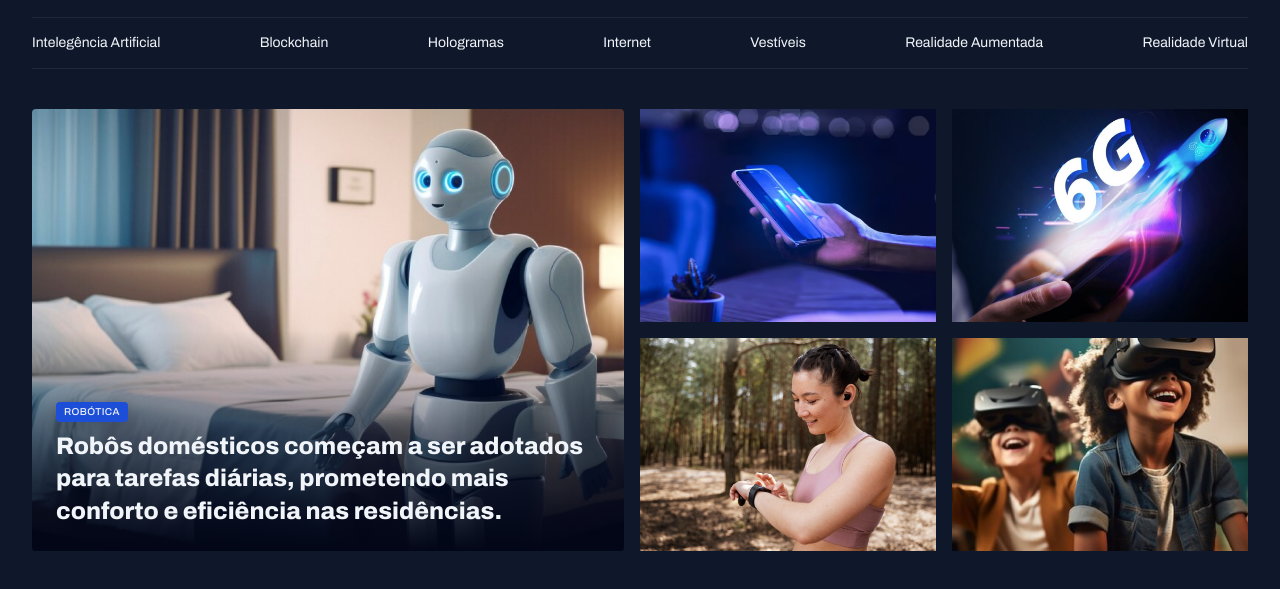
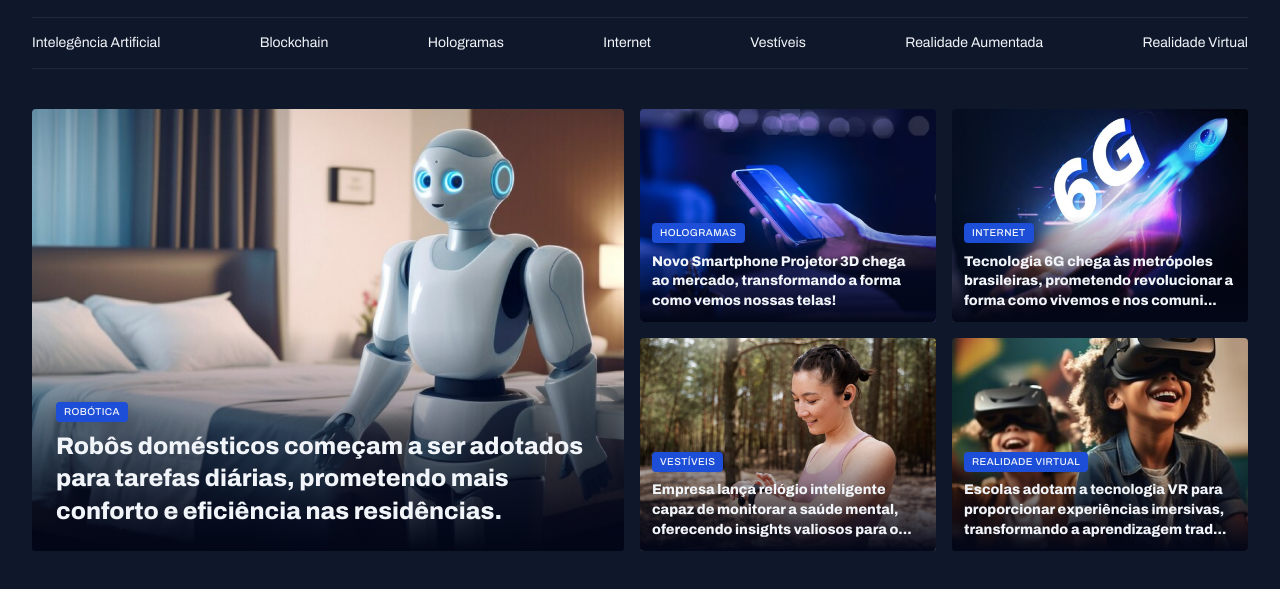
Before and after one commit to LucasFTomazela/portal-noticias, a plain HTML site: page index.html in a window 1280 px wide. Shown: the part 55-644 px from the top of the page. Drawn offline with Linux system fonts and the light colour scheme.

Commit message:
Finishing the highlights section

```diff
--- a/index.html
+++ b/index.html
@@ -40,30 +40,55 @@
     <main class="grid container">
         <section id="featured" class="grid grid-flow-col gap-16">
             <figure class="card">
-                <img src="assets/images/Image 01.png" alt="">
+                <img src="assets/images/Image 01.png" alt="Robôs domésticos começam a ser adotados para tarefas diárias, prometendo mais conforto e eficiência nas residências.">
 
                 <figcaption>
                     <span class="content-tag">Robótica</span>
                     <h2 class="text-2xl">
                         Robôs domésticos começam a ser adotados para tarefas diárias, prometendo mais conforto e eficiência nas residências.
                     </h2>
+                </figcaption>
             </figure>
             <div class="grid grid-cols-2 gap-16">
-                <div>
-                    <img src="assets/images/Image 02.png" alt="">
-                </div>
+                <figure class="card">
+                    <img src="assets/images/Image 02.png" alt="Novo Smartphone Projetor 3D chega ao mercado, transformando a forma como vemos nossas telas!">
+                    <figcaption>
+                        <span class="content-tag">Hologramas</span>
+                        <h2 class="text-lg">
+                            Novo Smartphone Projetor 3D chega ao mercado, transformando a forma como vemos nossas telas!
+                        </h2>
+                    </figcaption>
+                </figure>
 
-                <div>
-                    <img src="assets/images/Image 03.png" alt="">
-                </div>
+                <figure class="card">
+                    <img src="assets/images/Image 03.png" alt="Tecnologia 6G chega às metrópoles brasileiras, prometendo revolucionar a forma como vivemos e nos comunicamos.">
+                    <figcaption>
+                        <span class="content-tag">Internet</span>
+                        <h2 class="text-lg">
+                            Tecnologia 6G chega às metrópoles brasileiras, prometendo revolucionar a forma como vivemos e nos comuni...
+                        </h2>
+                    </figcaption>
+                </figure>
 
-                <div>
-                    <img src="assets/images/Image 04.png" alt="">
-                </div>
+                <figure class="card">
+                    <img src="assets/images/Image 04.png" alt="Empresa lança relógio inteligente capaz de monitorar a saúde mental, oferecendo insights valiosos para o bem-estar pessoal.">
+                    <figcaption>
+                        <span class="content-tag">Vestíveis</span>
+                        <h2 class="text-lg">
+                            Empresa lança relógio inteligente capaz de monitorar a saúde mental, oferecendo insights valiosos para o...
+                        </h2>
+                    </figcaption>
+                </figure>
 
-                <div>
-                    <img src="assets/images/Image 05.png" alt="">
-                </div>
+                <figure class="card">
+                    <img src="assets/images/Image 05.png" alt="Escolas adotam a tecnologia VR para proporcionar experiências imersivas, transformando a aprendizagem tradicional.">
+                    <figcaption>
+                        <span class="content-tag">Realidade Virtual</span>
+                        <h2 class="text-lg">
+                            Escolas adotam a tecnologia VR para proporcionar experiências imersivas, transformando a aprendizagem trad...
+                        </h2>
+                    </figcaption>
+                </figure>
             </div>
         </section>
     </main>
--- a/styles/sections.css
+++ b/styles/sections.css
@@ -25,6 +25,10 @@
             bottom: 0;
             padding: 24px;
 
+            &:has(.text-lg) {
+                padding: 12px;
+            }
+
             h2 {
                 margin-top: 8px;
             }
```
